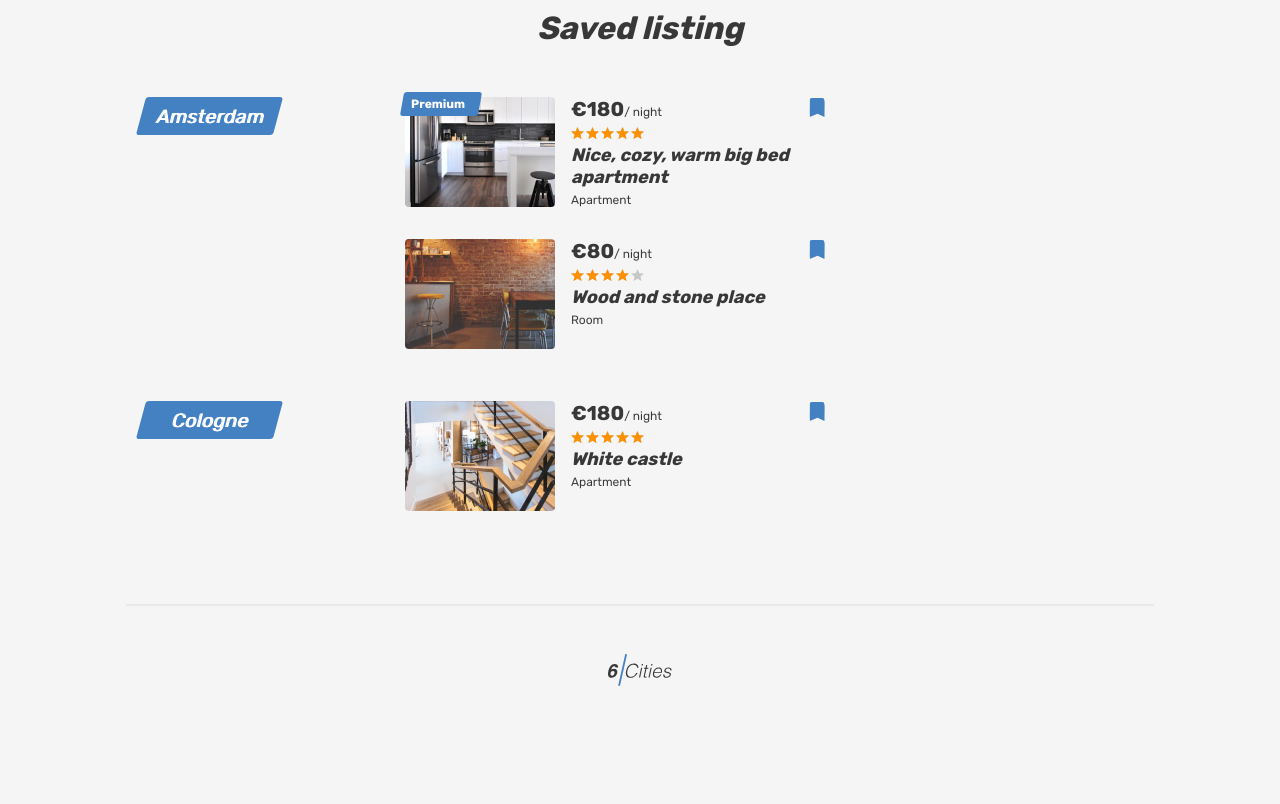
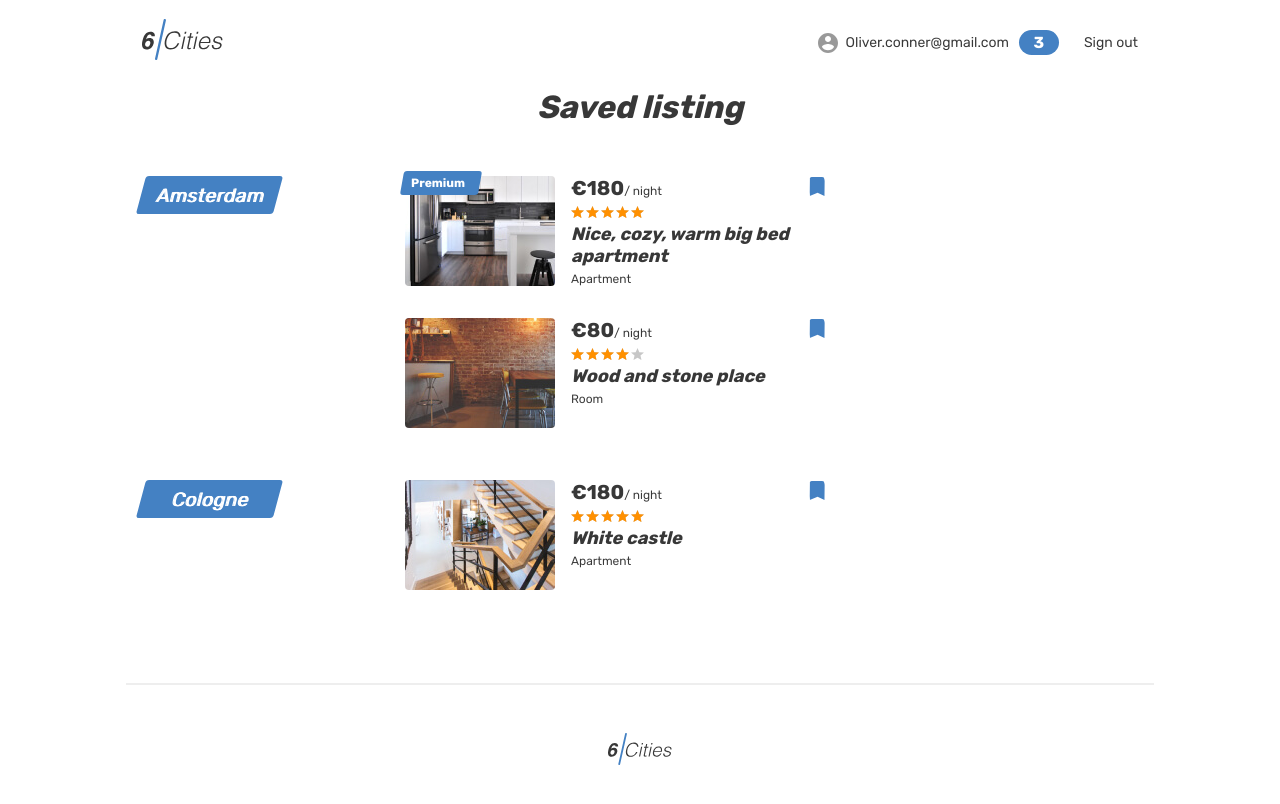
Before and after one commit to orloffDev/six-cities-react, a React (Vite) app: page /favorites in a window 1280 px wide. Shown: the top 804 px of the page. Built offline with nearby package versions, Linux system fonts and the light colour scheme.

Commit message:
up favorites-screen.tsx screen

```diff
--- a/src/pages/favorites-screen/favorites-screen.tsx
+++ b/src/pages/favorites-screen/favorites-screen.tsx
@@ -2,6 +2,35 @@
 function FavoritesScreen(): JSX.Element {
   return (
     <>
+      <div className="page">
+        <header className="header">
+          <div className="container">
+            <div className="header__wrapper">
+              <div className="header__left">
+                <a className="header__logo-link" href="main.html">
+                  <img className="header__logo" src="img/logo.svg" alt="6 cities logo" width="81" height="41" />
+                </a>
+              </div>
+              <nav className="header__nav">
+                <ul className="header__nav-list">
+                  <li className="header__nav-item user">
+                    <a className="header__nav-link header__nav-link--profile" href="#">
+                      <div className="header__avatar-wrapper user__avatar-wrapper">
+                      </div>
+                      <span className="header__user-name user__name">Oliver.conner@gmail.com</span>
+                      <span className="header__favorite-count">3</span>
+                    </a>
+                  </li>
+                  <li className="header__nav-item">
+                    <a className="header__nav-link" href="#">
+                      <span className="header__signout">Sign out</span>
+                    </a>
+                  </li>
+                </ul>
+              </nav>
+            </div>
+          </div>
+        </header>
         <main className="page__main page__main--favorites">
           <div className="page__favorites-container container">
             <section className="favorites">
@@ -135,6 +164,7 @@ function FavoritesScreen(): JSX.Element {
             <img className="footer__logo" src="img/logo.svg" alt="6 cities logo" width="64" height="33" />
           </a>
         </footer>
+      </div>
     </>
   );
 }
```
Lines whose indentation alone changed are shown as unchanged.
